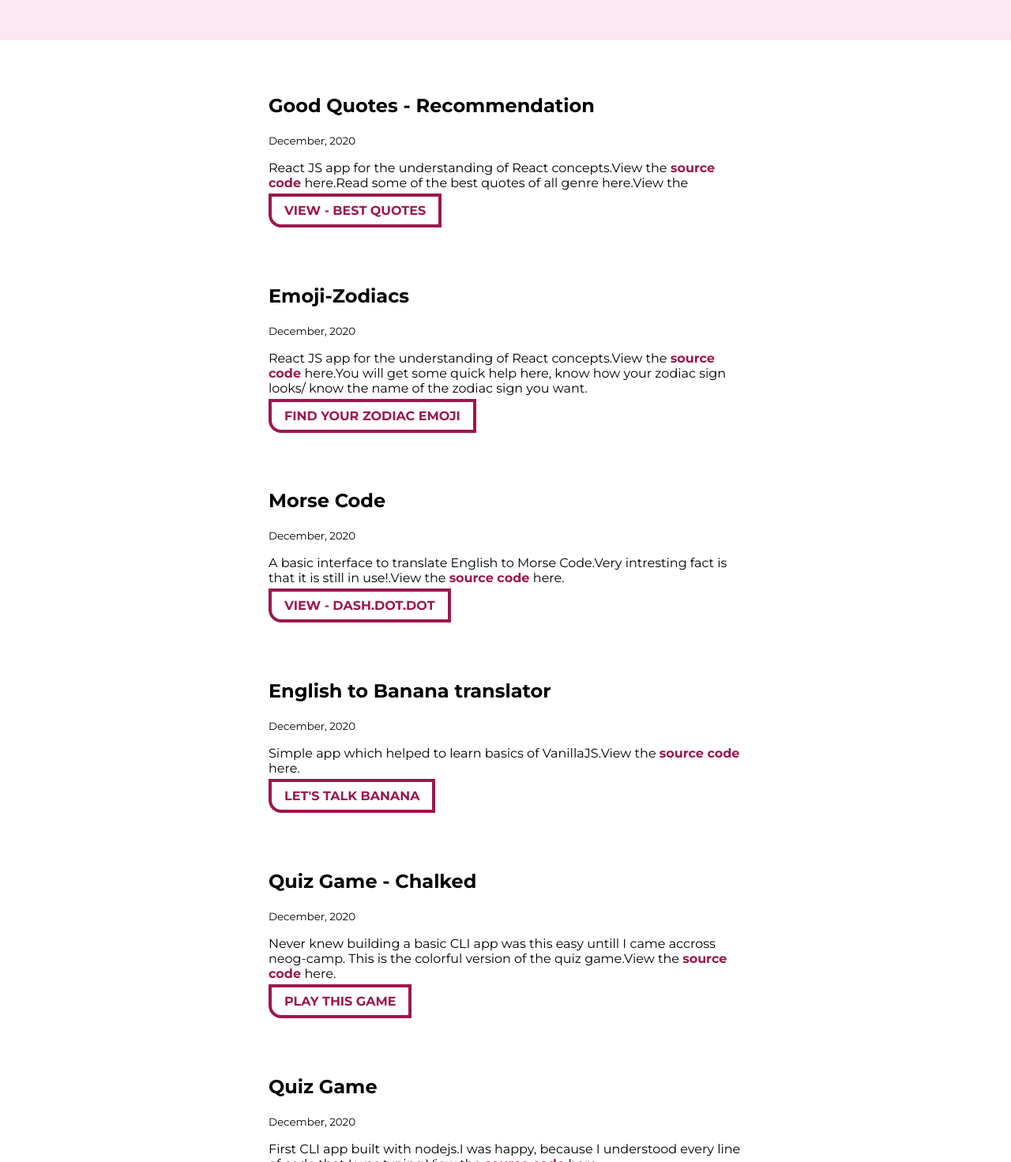
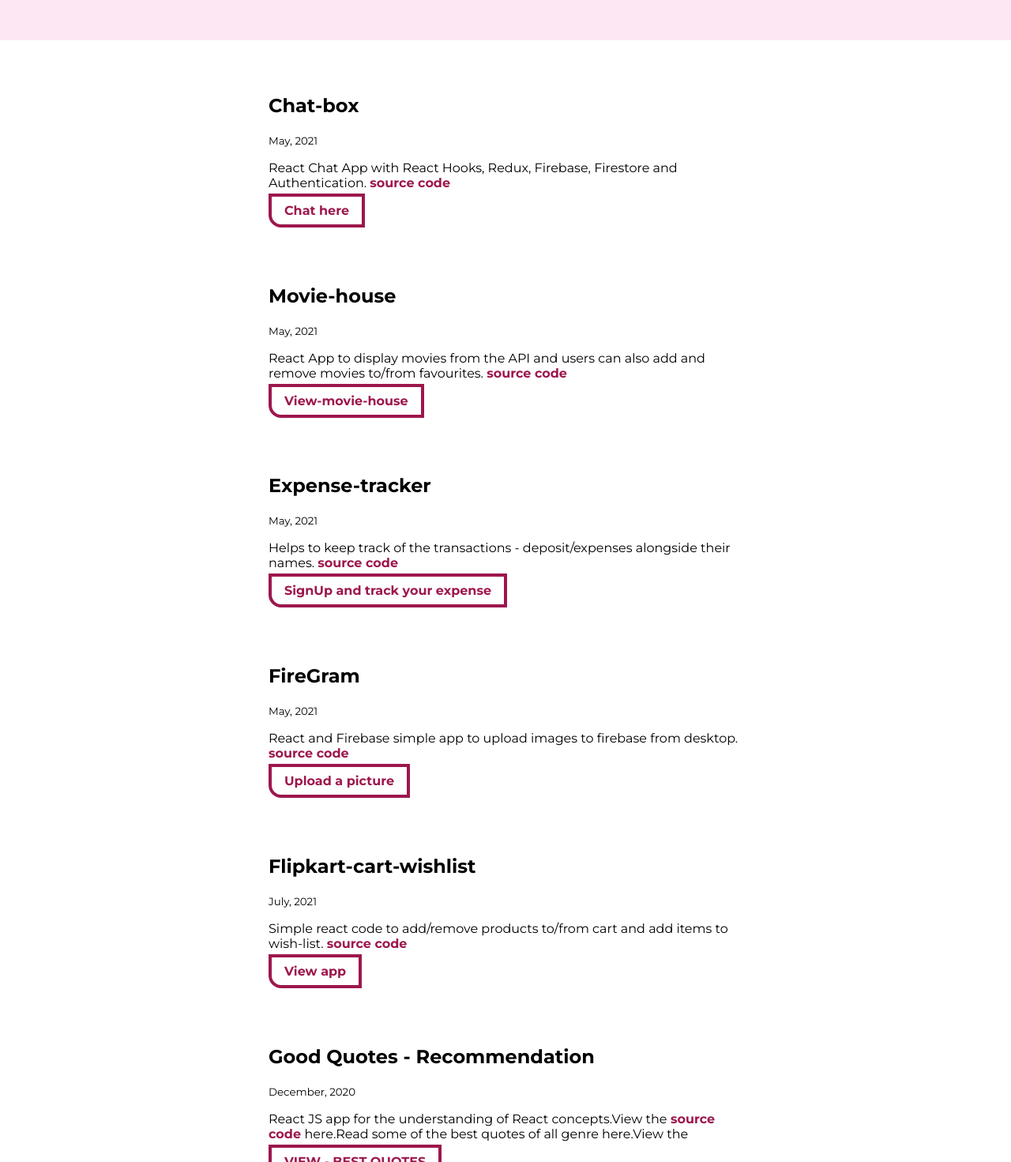
Before and after one commit to PoojaNandihalliGirish99/Portfolio, a plain HTML site: page projects.html in a window 1280 px wide. Shown: the part 261-1732 px from the top of the page at 79% size. Drawn offline with Linux system fonts and the light colour scheme.

Commit message:
new projects

```diff
--- a/projects.html
+++ b/projects.html
@@ -29,6 +29,87 @@
     </header>
 
     <ul class="list-non-bullet">
+
+
+        <li>
+            <article class="showcase-list container container-center ">
+                <h1>Chat-box</h1>
+                <small>May, 2021</small>
+                <p>React Chat App with React Hooks, Redux, Firebase, Firestore and Authentication.
+
+                    <a class="view-source-code" target="_blank" href="https://github.com/PoojaNandihalliGirish99/Chat-box"> source
+                        code </a>
+                </p>
+
+                <a class="link link-primary" href="https://chat-box-76829.web.app/">Chat here</a>
+
+            </article>
+
+        </li>
+
+        <li>
+            <article class="showcase-list container container-center ">
+                <h1>Movie-house</h1>
+                <small>May, 2021</small>
+                <p>React App to display movies from the API and users can also add and remove movies to/from favourites.
+
+                    <a class="view-source-code" target="_blank" href="https://github.com/PoojaNandihalliGirish99/Movie-house"> source
+                        code </a>
+                </p>
+
+                <a class="link link-primary" href="https://your-movie-house.netlify.app/">View-movie-house</a>
+
+            </article>
+
+        </li>
+
+        <li>
+            <article class="showcase-list container container-center ">
+                <h1>Expense-tracker</h1>
+                <small>May, 2021</small>
+                <p>Helps to keep track of the transactions - deposit/expenses alongside their names.
+
+                    <a class="view-source-code" target="_blank" href="https://github.com/PoojaNandihalliGirish99/transactions-helper"> source
+                        code </a>
+                </p>
+
+                <a class="link link-primary" href="https://expense-tracker-3a33d.web.app/">SignUp and track your expense</a>
+
+            </article>
+
+        </li>
+
+        <li>
+            <article class="showcase-list container container-center ">
+                <h1>FireGram</h1>
+                <small>May, 2021</small>
+                <p>React and Firebase simple app to upload images to firebase from desktop.
+
+                    <a class="view-source-code" target="_blank" href="https://github.com/PoojaNandihalliGirish99/RF-gallery"> source
+                        code </a>
+                </p>
+
+                <a class="link link-primary" href="https://rf-gallery.web.app/">Upload a picture</a>
+
+            </article>
+
+        </li>
+
+        <li>
+            <article class="showcase-list container container-center ">
+                <h1>Flipkart-cart-wishlist</h1>
+                <small>July, 2021</small>
+                <p>Simple react code to add/remove products to/from cart and add items to wish-list.
+
+                    <a class="view-source-code" target="_blank" href="https://github.com/PoojaNandihalliGirish99/flipkart-cart-wishlist"> source
+                        code </a>
+                </p>
+
+                <a class="link link-primary" href="https://flipkart-cart-wish.netlify.app/">View app</a>
+
+            </article>
+
+        </li>
 
         <li>
             <article class="showcase-list container container-center ">
```
